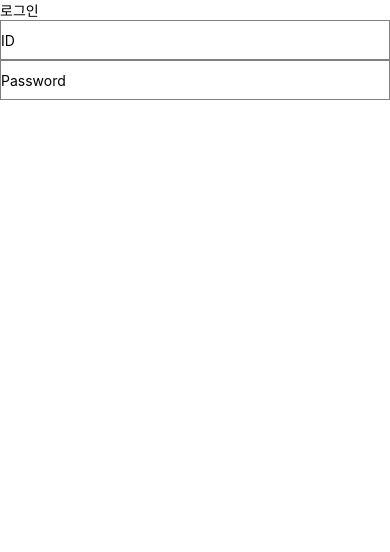
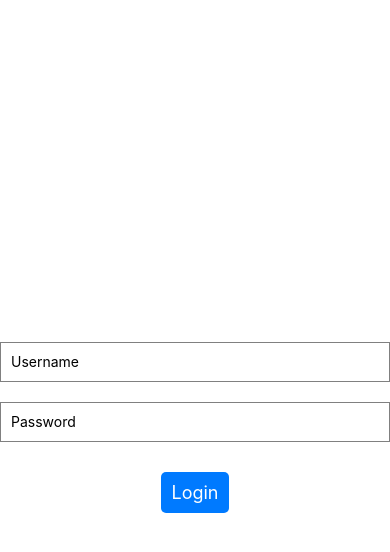
Before and after one commit to dudcks5477/Capstone_partypeople, a React Native app in the folder Frontend/: screen / in a window 390 px wide. Shown: the top 552 px of the page. Built offline with nearby package versions, Linux system fonts and the light colour scheme.

Commit message:
Login Page

```diff
--- a/Frontend/App.js
+++ b/Frontend/App.js
@@ -1,27 +1,69 @@
-import React from 'react';
-import {TouchableOpacity, Text, View} from 'react-native';
-import {ScrollView, TextInput} from 'react-native';
-const App = () => {
+import React, {useState} from 'react';
+import {
+  SafeAreaView,
+  StyleSheet,
+  TextInput,
+  TouchableOpacity,
+  Text,
+} from 'react-native';
+
+const LoginScreen = () => {
+  const [username, setUsername] = useState('');
+  const [password, setPassword] = useState('');
+
+  const handleLogin = () => {
+    // 로그인 처리 코드 작성
+  };
+
   return (
-    <ScrollView>
-      <Text>로그인</Text>
+    <SafeAreaView style={styles.container}>
       <TextInput
-        style={{
-          height: 40,
-          borderColor: 'gray',
-          borderWidth: 1,
-        }}
-        defaultValue="ID"
+        style={styles.input}
+        placeholder="Username"
+        value={username}
+        onChangeText={text => setUsername(text)}
       />
       <TextInput
-        style={{
-          height: 40,
-          borderColor: 'gray',
-          borderWidth: 1,
-        }}
-        defaultValue="Password"
+        style={styles.input}
+        placeholder="Password"
+        secureTextEntry
+        value={password}
+        onChangeText={text => setPassword(text)}
       />
-    </ScrollView>
+      <TouchableOpacity style={styles.button} onPress={handleLogin}>
+        <Text style={styles.buttonText}>Login</Text>
+      </TouchableOpacity>
+    </SafeAreaView>
   );
 };
-export default App;
+
+const styles = StyleSheet.create({
+  container: {
+    flex: 1,
+    justifyContent: 'center',
+    alignItems: 'center',
+    backgroundColor: '#fff',
+    paddingHorizontal: 20,
+  },
+  input: {
+    height: 40,
+    width: '100%',
+    borderColor: 'gray',
+    borderWidth: 1,
+    paddingHorizontal: 10,
+    marginVertical: 10,
+  },
+  button: {
+    backgroundColor: '#007AFF',
+    padding: 10,
+    borderRadius: 5,
+    marginTop: 20,
+  },
+  buttonText: {
+    color: '#fff',
+    fontSize: 18,
+    textAlign: 'center',
+  },
+});
+
+export default LoginScreen;
```
